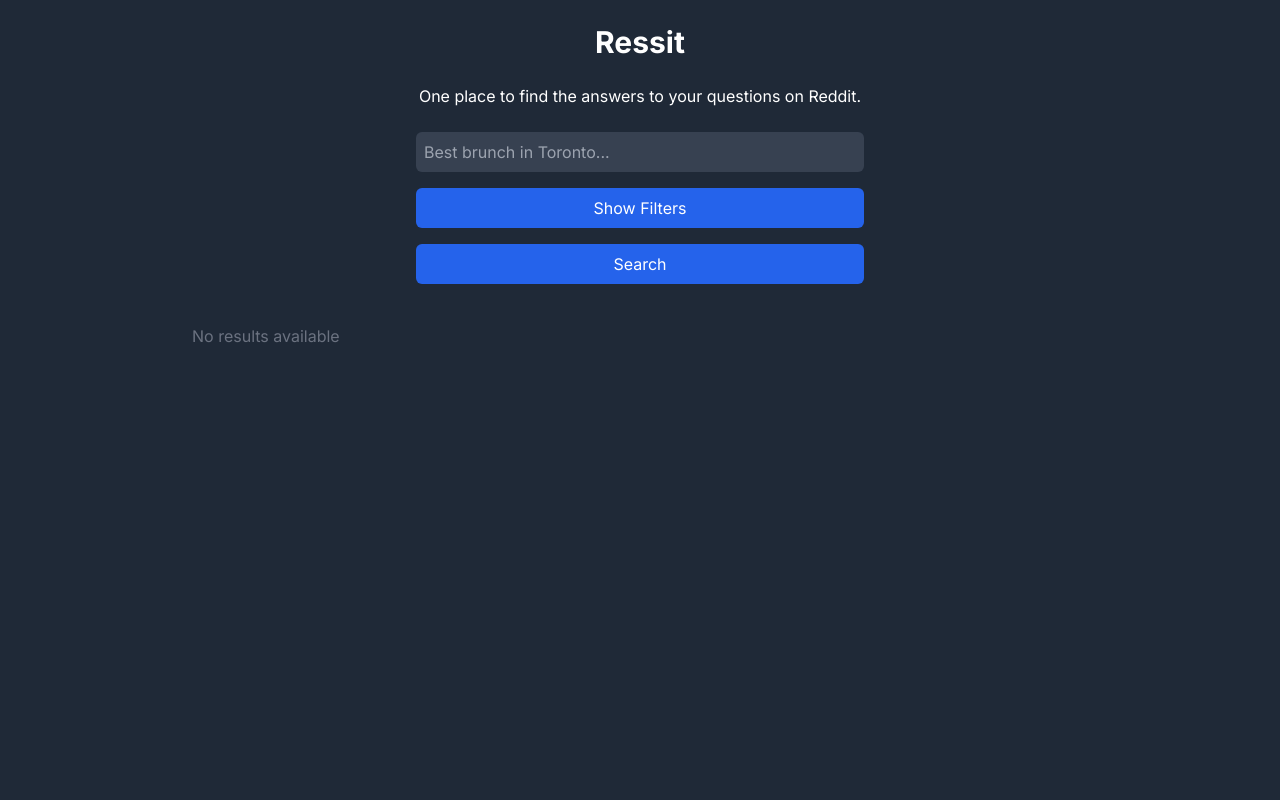
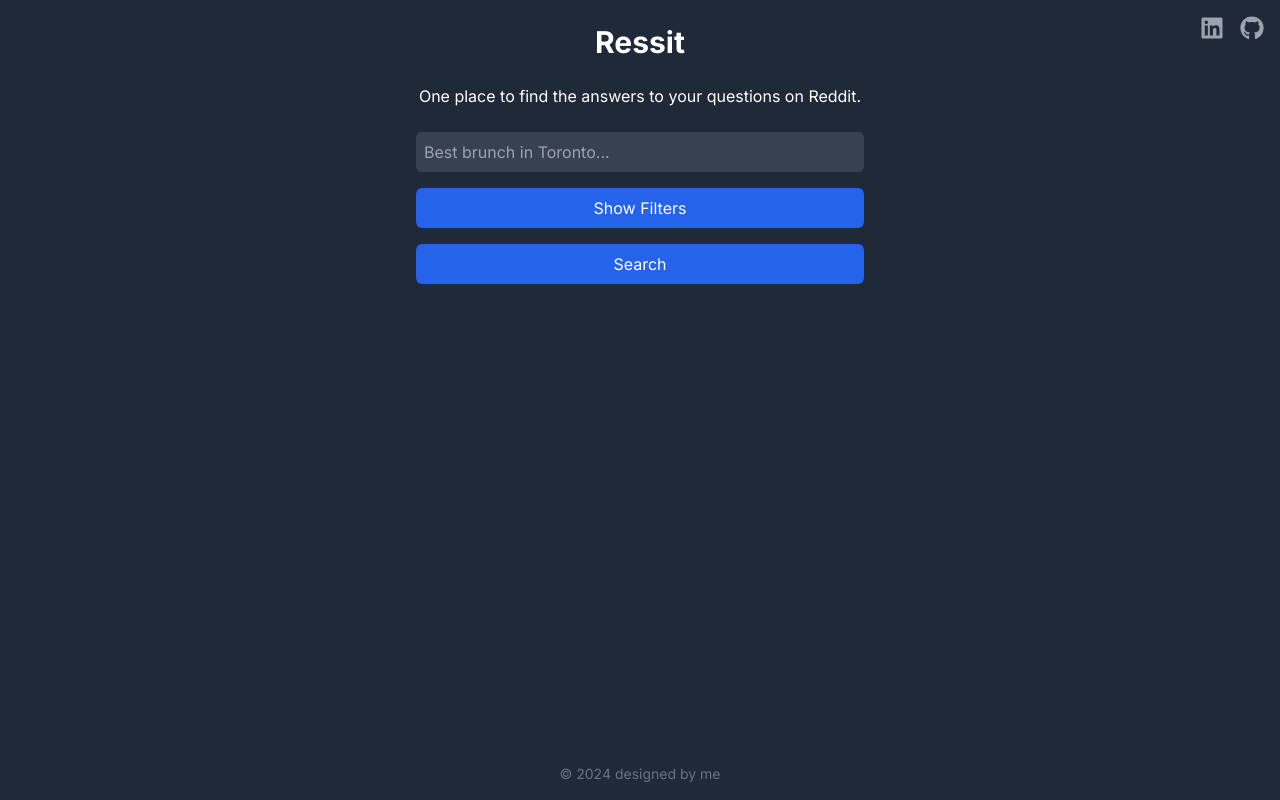
Before and after one commit to borisian/comment-hub, a Next.js app in the folder client/: page / in a window 1280 px wide. Built offline with nearby package versions, Linux system fonts and the light colour scheme.

Commit message:
Icons and links

```diff
--- a/client/src/app/page.tsx
+++ b/client/src/app/page.tsx
@@ -1,5 +1,6 @@
 "use client";
 import { useState } from "react";
+import { FaGithub, FaLinkedin } from "react-icons/fa";
 
 const fetchComments = async (
   query: string,
@@ -71,10 +72,29 @@
   };
 
   return (
-    <div className="bg-gray-800 text-white min-h-screen flex flex-col items-center p-6">
+    <div className="bg-gray-800 text-white min-h-screen flex flex-col items-center p-6 relative">
+      <div className="absolute top-4 right-4 flex space-x-4">
+        <a
+          href="https://www.linkedin.com/in/boris-faradian"
+          target="_blank"
+          rel="noopener noreferrer"
+          className="text-gray-400 hover:text-white transition-colors"
+        >
+          <FaLinkedin size={24} />
+        </a>
+        <a
+          href="https://github.com/borisian/Ressit"
+          target="_blank"
+          rel="noopener noreferrer"
+          className="text-gray-400 hover:text-white transition-colors"
+        >
+          <FaGithub size={24} />
+        </a>
+      </div>
+
       <h1 className="text-3xl font-bold mb-6">Ressit</h1>
       <h3 className="text-2l mb-6">
-      One place to find the answers to your questions on Reddit.
+        One place to find the answers to your questions on Reddit.
       </h3>
       <div className="w-full max-w-md space-y-4">
         <input
@@ -186,9 +206,13 @@
               </div>
             ))
           : !noResults && (
-              <p className="mt-4 text-gray-500">No results available</p>
+              <p className="mt-4 text-gray-500"></p>
             )}
       </div>
+
+      <footer className="absolute bottom-4 text-gray-500 text-sm">
+        &copy; {new Date().getFullYear()} <a href="https://www.linkedin.com/in/boris-faradian" target="_blank">designed by me</a>
+      </footer>
     </div>
   );
 };
```
Also changed, not shown: client/package.json (+5 -4 lines), 1 other file (tests, documents, lock files or other folders).
